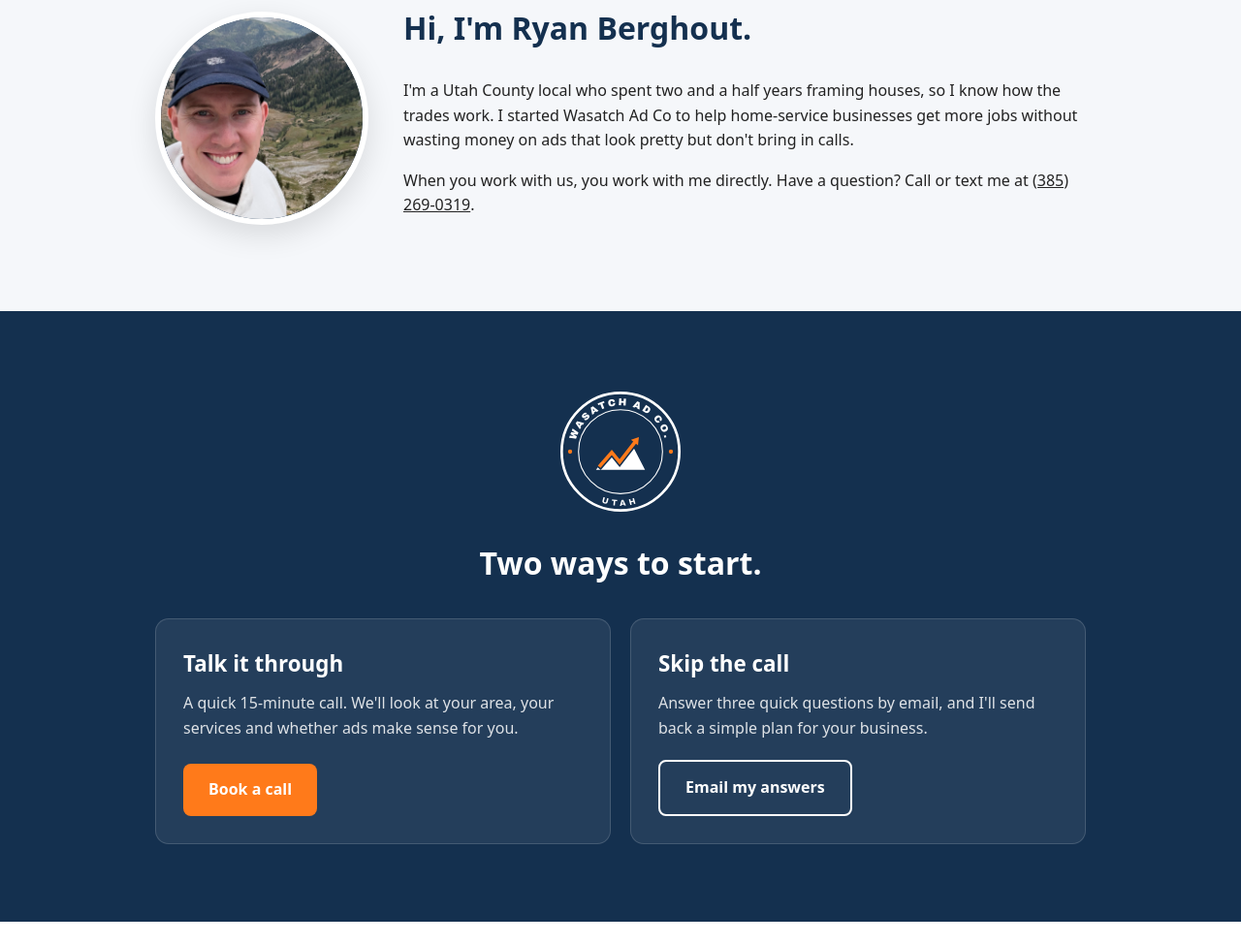
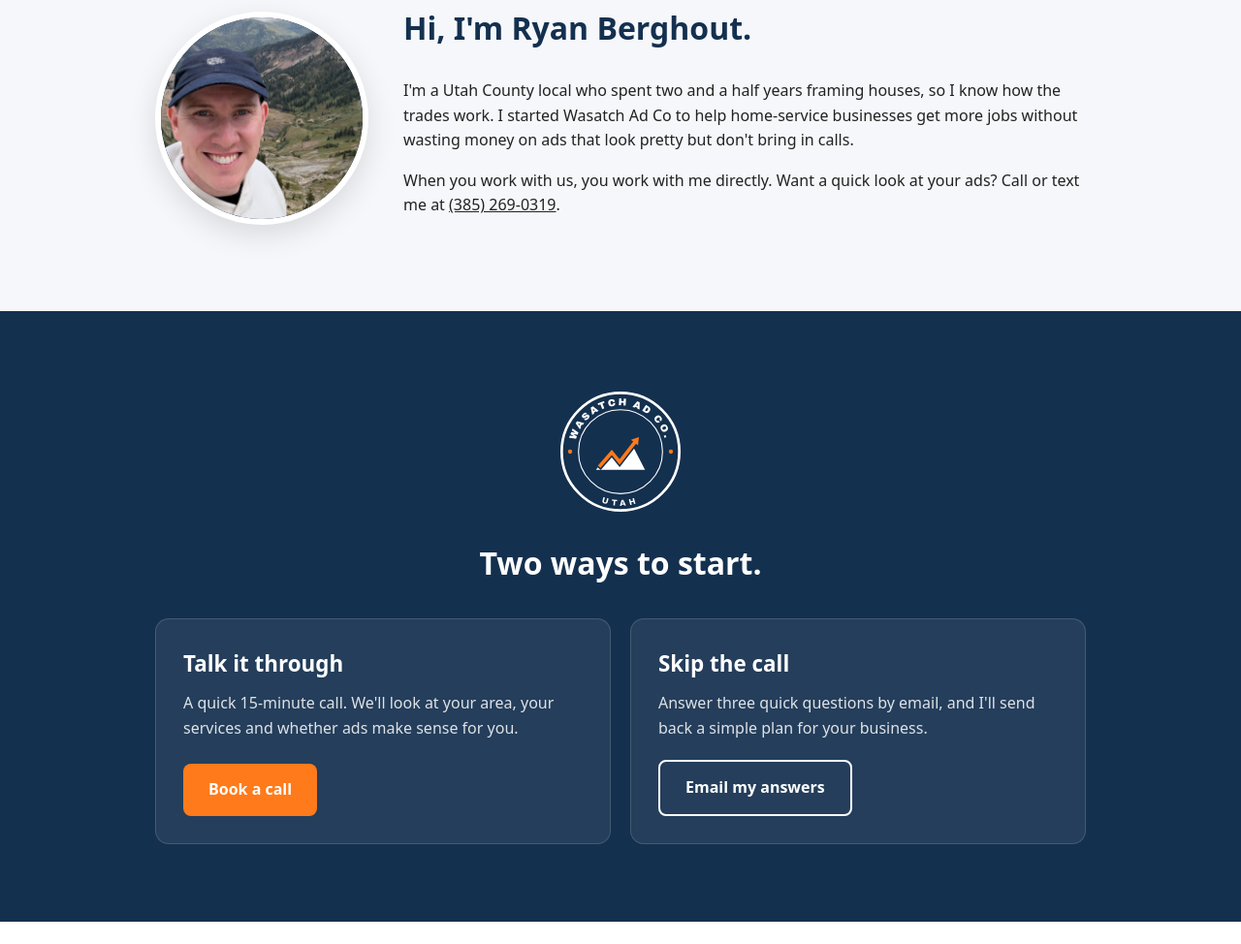
Before and after one commit to Ryanberghout/wasatch-site, a plain HTML site: page index.html in a window 1280 px wide. Shown: the part 2246-3220 px from the top of the page at 97% size. Drawn offline with Linux system fonts and the light colour scheme.

Commit message:
Update index.html

```diff
--- a/index.html
+++ b/index.html
@@ -160,7 +160,7 @@ footer { text-align: center; padding: 26px 0; font-size: 0.9rem; color: #666; }
     <div>
       <h2>Hi, I'm Ryan Berghout.</h2>
       <p>I'm a Utah County local who spent two and a half years framing houses, so I know how the trades work. I started Wasatch Ad Co to help home-service businesses get more jobs without wasting money on ads that look pretty but don't bring in calls.</p>
-      <p>When you work with us, you work with me directly. Have a question? Call or text me at <a href="tel:+13852690319">(385) 269-0319</a>.</p>
+      <p>When you work with us, you work with me directly. Want a quick look at your ads? Call or text me at <a href="tel:+13852690319">(385) 269-0319</a>.</p>
     </div>
   </div>
 </section>
```
